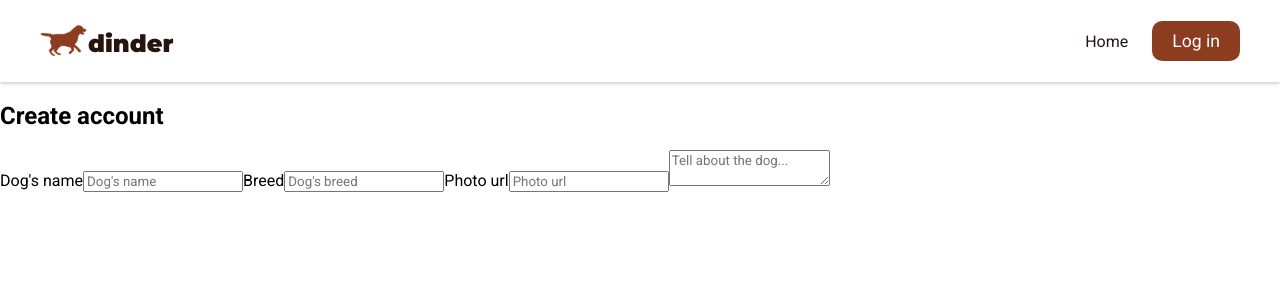
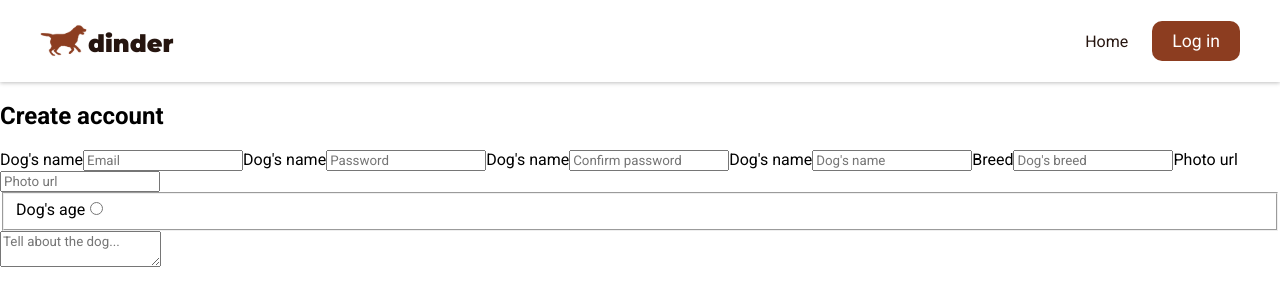
Before and after one commit to rudzupuke/SGT-final-task, a React (Create React App) app in the folder frontend/: page /register in a window 1280 px wide. Shown: the top 306 px of the page. Built offline with nearby package versions, Linux system fonts and the light colour scheme.

Commit message:
overall styles

```diff
--- a/frontend/src/App.scss
+++ b/frontend/src/App.scss
@@ -33,6 +33,11 @@ $primary-light-2: rgb(199, 178, 166);
 		background-color: $primary-light;
 		cursor: not-allowed;
 	}
+
+	a {
+		color: $white;
+		text-decoration: none;
+	}
 }
 
 .heading--main {
--- a/frontend/src/components/Header/Header.js
+++ b/frontend/src/components/Header/Header.js
@@ -1,6 +1,6 @@
 import { useCookies } from "react-cookie";
 import { Link, useNavigate } from "react-router-dom";
-import logo from "../../assets/logo_white.svg";
+import logo from "../../assets/logo.svg";
 import "./Header.scss";
 
 const Header = ({
@@ -54,7 +54,7 @@ const Header = ({
               <>
                 <li>Welcome back, {user && user.name}!</li>
                 <li>
-                  <button className="button--primary" onClick={logout}>
+                  <button className="button--primary nav__button" onClick={logout}>
                     Log Out
                   </button>
                 </li>
--- a/frontend/src/pages/Home/Home.js
+++ b/frontend/src/pages/Home/Home.js
@@ -1,4 +1,6 @@
 import { useState } from "react";
+import { Link, useNavigate } from "react-router-dom";
+
 import "./Home.scss";
 import Header from "../../components/Header/Header";
 import LoginModal from "../../components/LoginModal/LoginModal";
@@ -26,7 +28,7 @@ const Home = ({ isOnHomePage, user }) => {
       <div className="home__container">
         <h1 className="heading--main">Find your dog a buddy!</h1>
         <button className="button--primary" onClick={handleClick}>
-          {authToken ? "Sign Out" : "Create Account"}
+          {authToken ? <Link to="/dashboard">My dashboard</Link> : <Link to="/register">Create account</Link>}
         </button>
         {showModal && <LoginModal setShowModal={setShowModal} />}
       </div>
--- a/frontend/src/pages/Register/Register.js
+++ b/frontend/src/pages/Register/Register.js
@@ -24,6 +24,36 @@ const Register = () => {
 			<main className="register">
 				<h2>Create account</h2>
 				<form onSubmit={handleSubmit} className="registration-form">
+					<label htmlFor="email">Dog's name</label>
+					<input
+						type="email"
+						placeholder="Email"
+						name="email"
+						id="email"
+						required
+						value={""}
+						onChange={handleChange}
+					/>
+					<label htmlFor="password">Dog's name</label>
+					<input
+						type="text"
+						placeholder="Password"
+						name="password"
+						id="password"
+						required
+						value={""}
+						onChange={handleChange}
+					/>
+					<label htmlFor="password-confirm">Dog's name</label>
+					<input
+						type="password"
+						placeholder="Confirm password"
+						name="password-confirm"
+						id="password-confirm"
+						required
+						value={""}
+						onChange={handleChange}
+					/>
 					<label htmlFor="name">Dog's name</label>
 					<input
 						type="text"
@@ -53,11 +83,21 @@ const Register = () => {
 						value={""}
 						onChange={handleChange}
 					/>
+					<fieldset>
+					<label htmlFor="age">Dog's age</label>
+					<input
+						type="radio"
+						name="age"
+						id="agr"
+						value={""}
+						onChange={handleChange}
+					/>
+					</fieldset>
 					<textarea
 						name="bio"
 						id="bio"
 						placeholder="Tell about the dog..."
-						maxlength="200"
+						maxLength="200"
 					></textarea>
 				</form>
 			</main>
```
Lines whose indentation alone changed are shown as unchanged.
